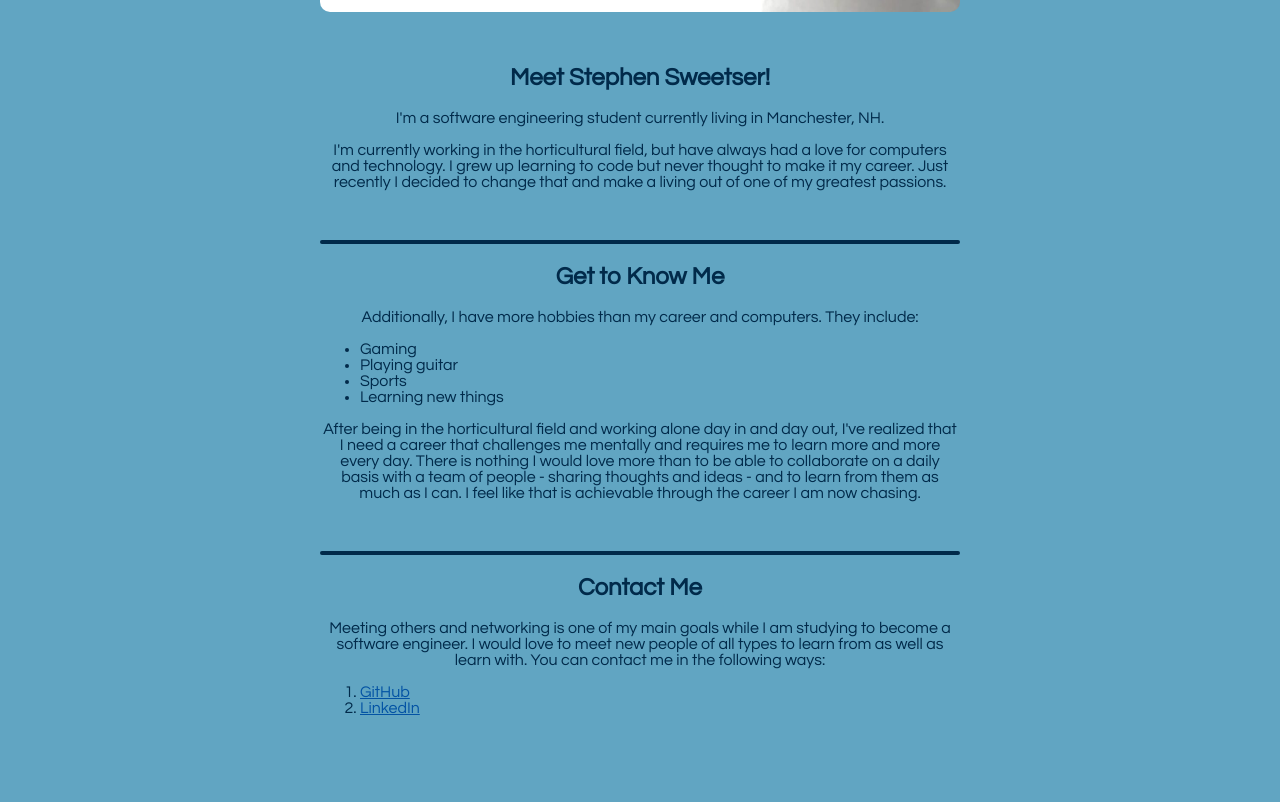
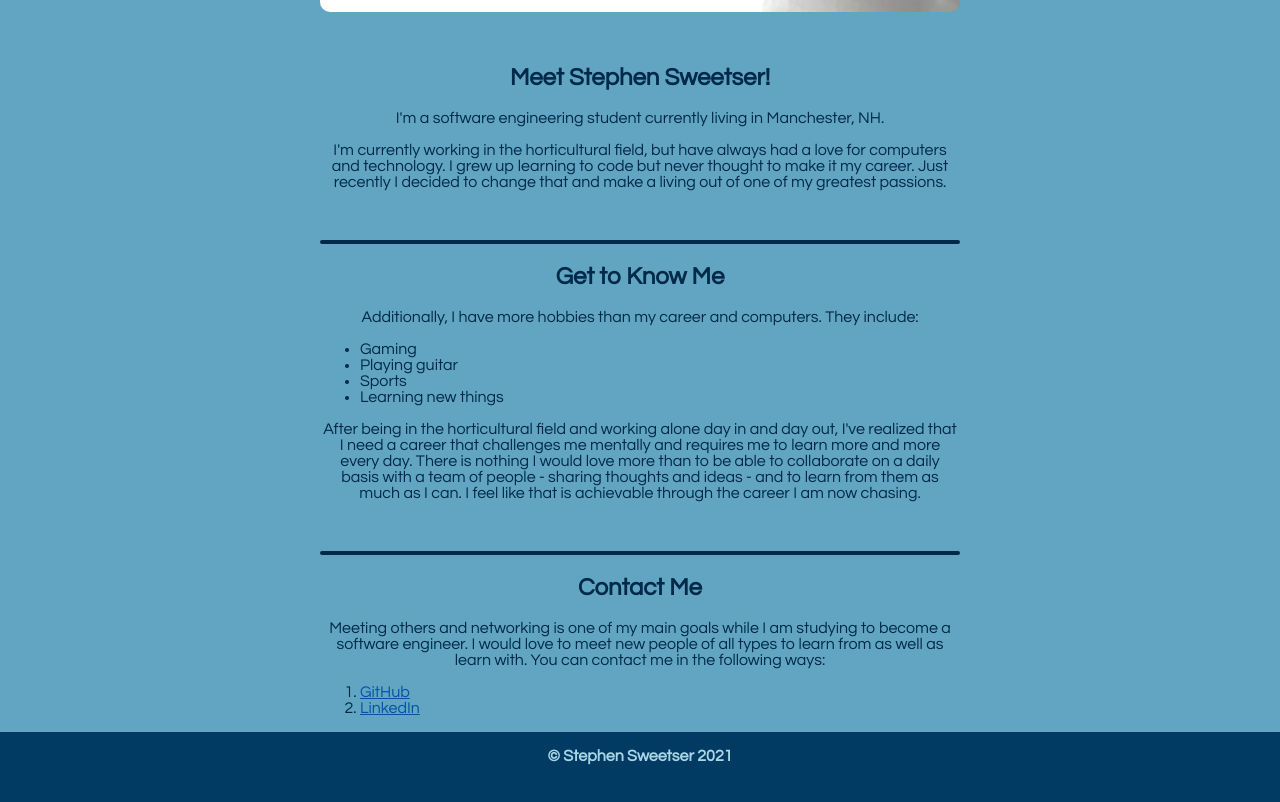
Before and after one commit to ssweetser86/personal-portfolio, a plain HTML site: page index.html in a window 1280 px wide. Shown: the part 754-1556 px from the top of the page. Before the commit the page ends 1486 px from the top, so only its background shows below. Drawn offline with Linux system fonts and the light colour scheme.

Commit message:
Added footer and comments

```diff
--- a/index.html
+++ b/index.html
@@ -13,15 +13,18 @@
       <h2 class="header">Software Engineering Student</h2>
     </header>
     <main>
+      <!-- Picture Section -->
       <div>
         <img src="images/me.jpg">
       </div>
+      <!-- Intro Section -->
       <div>
         <h2>Meet Stephen Sweetser!</h2>
         <p>I'm a software engineering student currently living in Manchester, NH.</p>
         <p>I'm currently working in the horticultural field, but have always had a love
           for computers and technology. I grew up learning to code but never thought to make it my career. Just recently I decided to change that and make a living out of one of my greatest passions.</p>
       </div>
+      <!-- About Me Section -->
       <div>
         <hr>
         <h2>Get to Know Me</h2>
@@ -34,6 +37,7 @@
         </ul>
         <p>After being in the horticultural field and working alone day in and day out, I've realized that I need a career that challenges me mentally and requires me to learn more and more every day. There is nothing I would love more than to be able to collaborate on a daily basis with a team of people - sharing thoughts and ideas - and to learn from them as much as I can. I feel like that is achievable through the career I am now chasing.</p>
       </div>
+      <!-- Contact Section -->
       <div>
         <hr>
         <h2>Contact Me</h2>
@@ -43,6 +47,10 @@
           <li><a href="https://www.linkedin.com/in/ssweetser86/">LinkedIn</a></li>
         </ol>
     </main>
+    <footer>
+      <br>
+      <h4 class="footer">&copy; Stephen Sweetser 2021</h4>
+    </footer>
   </body>
 
 </html>
--- a/style.css
+++ b/style.css
@@ -1,5 +1,5 @@
 /*background color and trying to remove dead space around element*/
-header {
+header, footer {
   margin: 0px;
   padding: 0px;
   height: 70px;
@@ -19,6 +19,14 @@ body {
 /*for text used in header*/
 .header {
   font-family: 'Brush Script MT', 'Brush Script Std', cursive;
+  color: #A9D6E5;
+  margin: 0px;
+  padding: 0px;
+  text-align: center;
+}
+
+.footer {
+  font-family: "Century Gothic", sans-serif;
   color: #A9D6E5;
   margin: 0px;
   padding: 0px;
```
